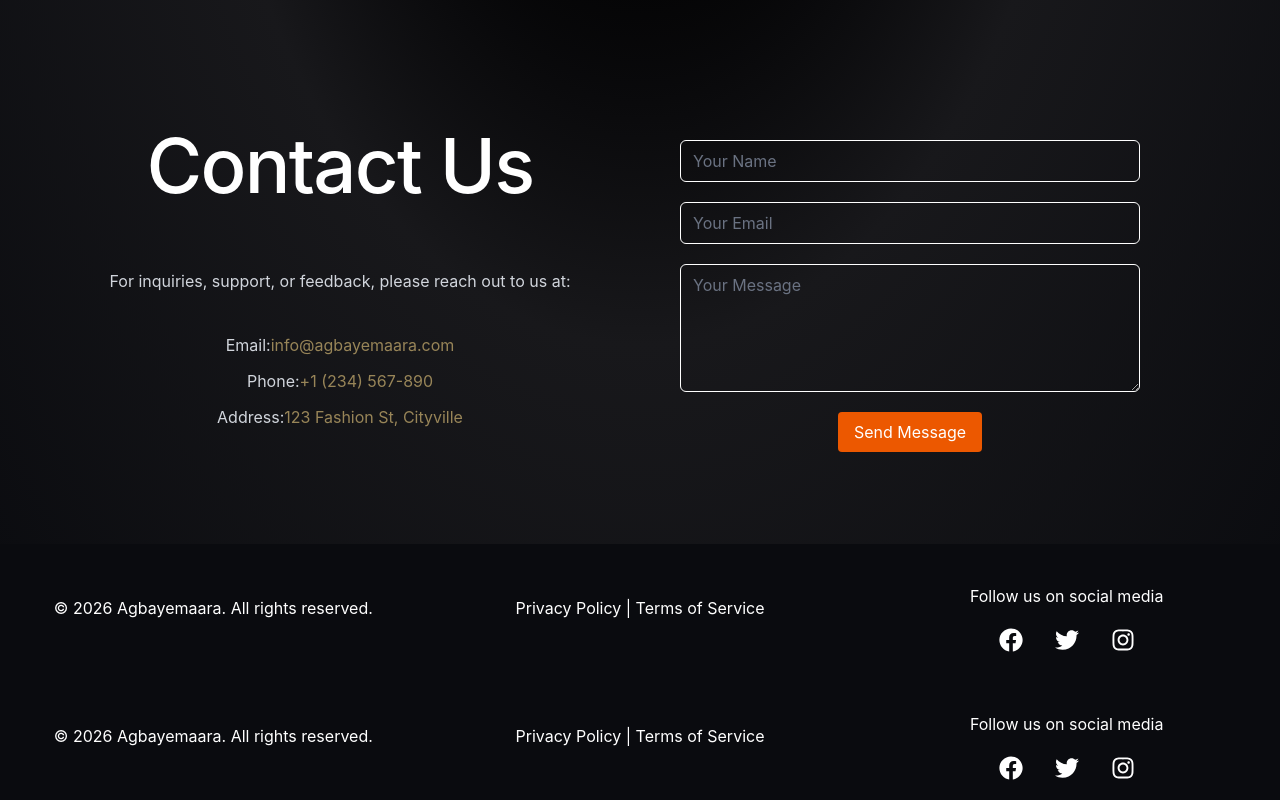
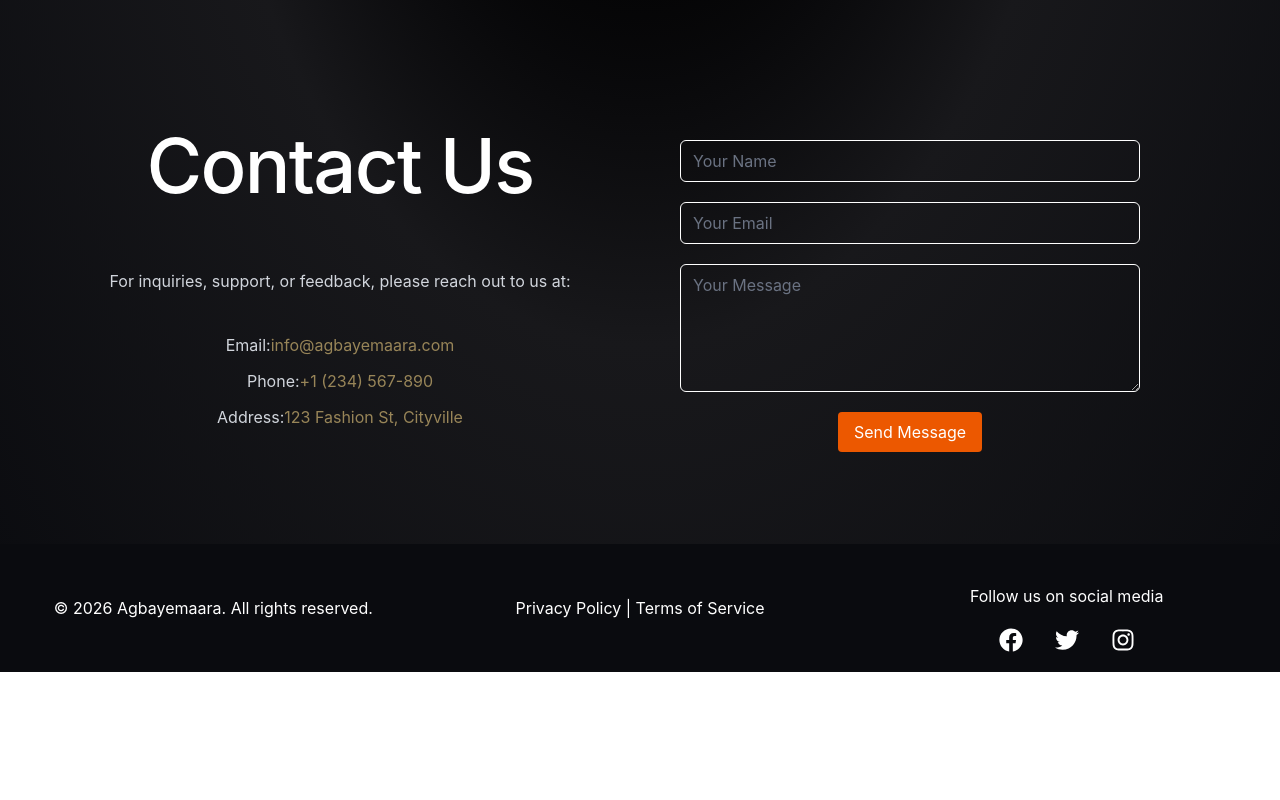
Before and after one commit to Surfboyfr/AGBAYEMAARA, a React (Vite) app: page / in a window 1280 px wide. Shown: the part 1564-2364 px from the top of the page. After the commit the page ends 2236 px from the top, so only its background shows below. Built offline with nearby package versions, Linux system fonts and the light colour scheme.

Commit message:
Adjusted footer component

```diff
--- a/src/Layouts/MainLayout.jsx
+++ b/src/Layouts/MainLayout.jsx
@@ -8,7 +8,7 @@ function MainLayout() {
     <main>
       {/* <ShopNavbar /> */}
       <Outlet />
-      <Footer />
+      {/* <Footer /> */}
     </main>
   );
 }
--- a/src/Pages/Brands.jsx
+++ b/src/Pages/Brands.jsx
@@ -2,6 +2,7 @@ import { Link } from 'react-router-dom'
 import { ArrowRight, Sparkles, Store, Grid2X2 } from 'lucide-react'
 import { brands } from '../data/brands'
 import ShopNavbar from '../Components/ShopNavbar'
+import Footer from '../Components/Footer'
 
 const BrandsPage = () => {
   return (
@@ -91,6 +92,7 @@ const BrandsPage = () => {
           ))}
         </div>
       </div>
+      <Footer />
     </section>
   )
 }
```
